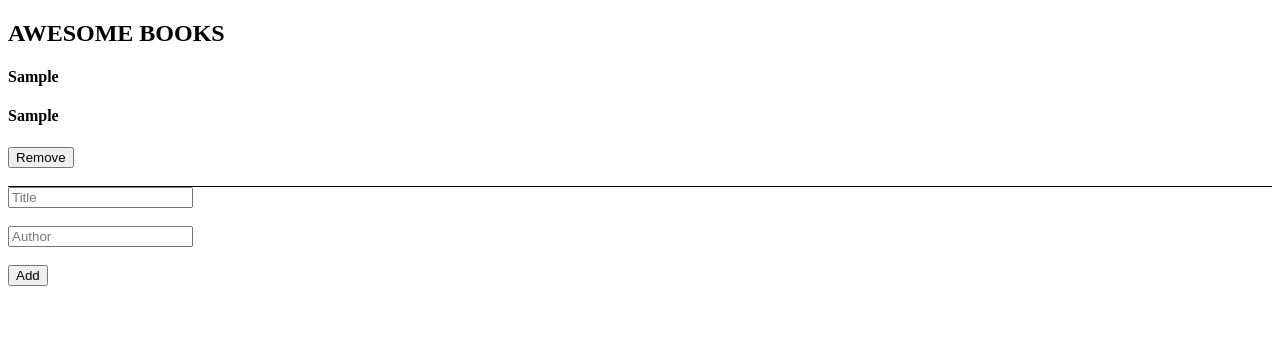
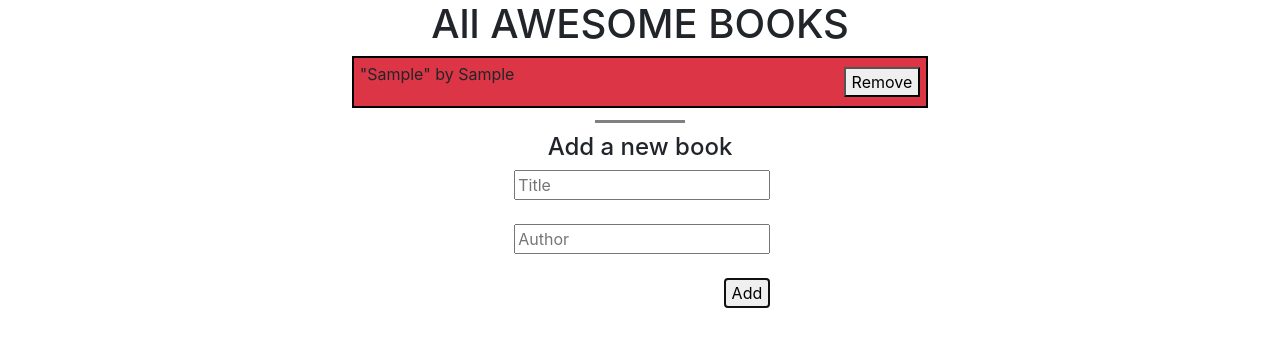
Before and after one commit to Moathal/Awesome-books, a plain HTML site: page index.html in a window 1280 px wide. Both pictures are taken after typing "Sample", "Sample" into the empty fields and a click on the button "Add". Drawn offline with nearby package versions, Linux system fonts and the light colour scheme.

Commit message:
Adding the Classes and Styling to the page

```diff
--- a/index.html
+++ b/index.html
@@ -6,15 +6,21 @@
     <meta name="viewport" content="width=device-width, initial-scale=1.0">
     <link rel="stylesheet" href="style.css">
     <script src="index.js" defer></script>
+    <link rel="stylesheet" href="https://cdn.jsdelivr.net/npm/bootstrap@4.3.1/dist/css/bootstrap.min.css" integrity="sha384-ggOyR0iXCbMQv3Xipma34MD+dH/1fQ784/j6cY/iJTQUOhcWr7x9JvoRxT2MZw1T" crossorigin="anonymous">
     <title>AWESOME BOOKS</title>
 </head>
 <body>
+  <section class="add-book">
     <section class="books-sect">
-        <h1>AWESOME BOOKS</h1>
+        <h1>All AWESOME BOOKS</h1>
         <div class="books-list">
+
         </div>
     </section>
-    <section class="add-book">
+    <div class="line">
+
+    </div>
+        <h4>Add a new book</h4>
         <form action="submit">
             <label for="book"></label>
             <input placeholder="Title" id="book" class="book-name" type="text" required><br> <br>
--- a/index.js
+++ b/index.js
@@ -2,40 +2,56 @@ const addBook = document.getElementById('add-book');
 const newBook = document.getElementById('book');
 const newAuthor = document.getElementById('author');
 const booksList = document.querySelector('.books-list');
-let books = [];
 
-if (localStorage.getItem('books') !== null) books = JSON.parse(localStorage.getItem('books'));
+class Book{
+  constructor(book, author){
+    this.book=book;
+    this.author=author;
+  }
+}
 
-function resetBooksList() {
+class BookM{
+    constructor(){
+      this.Books=[];
+    }
+    resetBooksList() {
     booksList.innerHTML = '';
-  for (let i = 0; i < books.length; i += 1) {
+    for (let i = 0; i < this.Books.length; i += 1) {
       const book = document.createElement('div');
       book.classList.add('book');
-    book.innerHTML = `<h4>${books[i].book}</h4>
-        <h4>${books[i].author}</h4>
+      if(i%2===0){
+        book.classList.add('bg-danger');
+      } else {
+        book.classList.add('bg-light');
+      }
+      book.innerHTML = `<p>"${this.Books[i].book}" by
+          ${this.Books[i].author}</p>
           <button id=${i} class="rem-btn" >Remove</button><br> <br>`;
       booksList.appendChild(book);
     }
   }
-resetBooksList();
-
-function deleteBook(buttonid) {
-  books.splice(buttonid, 1);
-  window.localStorage.setItem('books', JSON.stringify(books));
+    deleteBook(buttonid) {
+    this.Books.splice(buttonid, 1);
+    window.localStorage.setItem('books', JSON.stringify(this.Books));
     resetBooksList();
   }
 
+}
+let methods= new BookM();
+if (localStorage.getItem('books') !== null) methods.Books = JSON.parse(localStorage.getItem('books'));
+
+
+methods.resetBooksList();
+
 booksList.addEventListener('click', (e) => {
   if (e.target.className === 'rem-btn') {
-    deleteBook(e.target.id);
+    methods.deleteBook(e.target.id);
   }
 });
 
 addBook.addEventListener('click', () => {
-  const book = { book: '', author: '' };
-  book.book = newBook.value;
-  book.author = newAuthor.value;
-  books.push(book);
-  window.localStorage.setItem('books', JSON.stringify(books));
-  resetBooksList();
+  let book = new Book(newBook.value, newAuthor.value)
+  methods.Books.push(book);
+  window.localStorage.setItem('books', JSON.stringify(methods.Books));
+  methods.resetBooksList();
 });
--- a/style.css
+++ b/style.css
@@ -1,5 +1,52 @@
-.book {
+/* .book {
   border-bottom-width: 1px;
   border-bottom-style: solid;
   border-bottom-color: black;
+} */
+html{
+  width: 100%;
 }
+body{
+  width: 100%;
+}
+.books-sect{
+  width: 45%;
+  display: flex;
+  flex-direction: column;
+  justify-content: center;
+  align-items: center;
+  align-content: center;
+}
+.books-list{
+  border: 2px solid black;
+  width: 100%;
+}
+.book{
+  display: flex;
+  justify-content: space-between;
+  align-content: center;
+  align-items: center;
+  padding: 0 1%;
+
+}
+p{
+  flex-grow: 2;
+}
+.add-book{
+  width: 100%;
+  display: flex;
+  flex-direction: column;
+  flex-wrap: wrap;
+  align-content: center;
+  align-items: center;
+}
+#add-book{
+    float: right;
+}
+.line{
+  min-width: 7%;
+  height: 5px;
+  border-bottom-color: #808080;
+  border-bottom-style: solid;
+  margin: 10px;
+}
```
Lines whose indentation alone changed are shown as unchanged.
